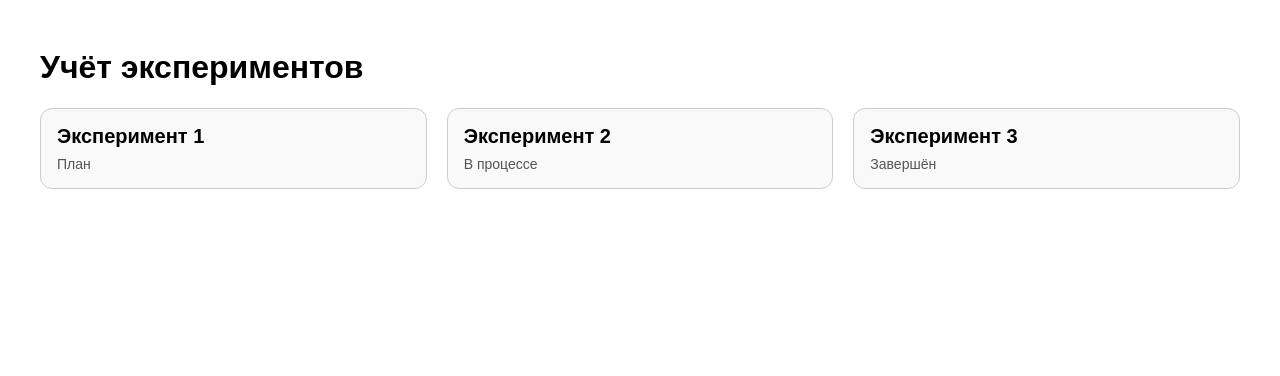
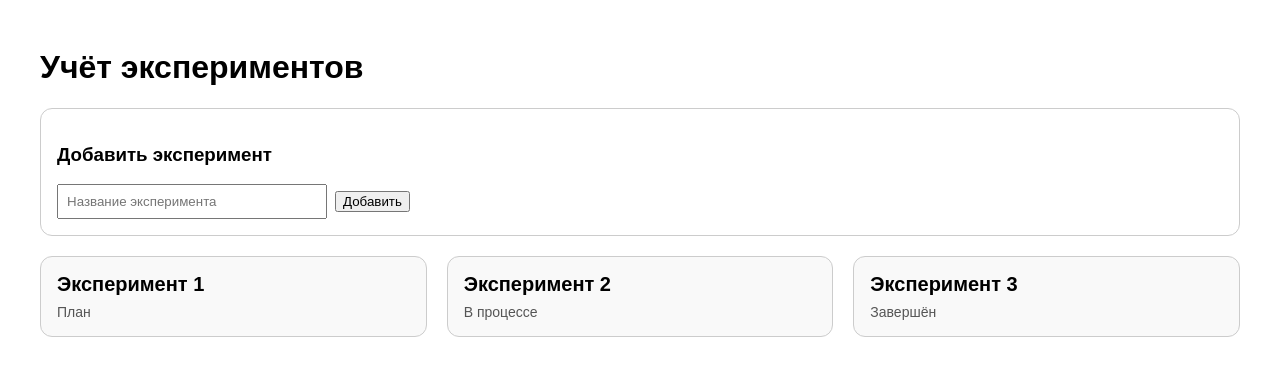
Before and after one commit to Danila7502/experiment-tracker, a React (Create React App) app: page / in a window 1280 px wide. Shown: the top 376 px of the page. Built offline with nearby package versions, Linux system fonts and the light colour scheme.

Commit message:
3 - форма добавления эксперимента

```diff
--- a/src/App.css
+++ b/src/App.css
@@ -29,3 +29,16 @@
   font-size: 14px;
   color: #555;
 }
+.add-block {
+  margin: 20px 0;
+  padding: 16px;
+  border: 1px solid #ccc;
+  border-radius: 12px;
+  background-color: #fff;
+}
+
+.add-block input {
+  padding: 8px;
+  margin-right: 8px;
+  width: 250px;
+}
--- a/src/App.js
+++ b/src/App.js
@@ -8,9 +8,32 @@ function App() {
     { id: 3, name: 'Эксперимент 3', status: 'Завершён' }
   ]);
 
+const [inputValue, setInputValue] = useState('');
+
+const addExperiment = () => {
+  if (inputValue.trim() === '') return;
+  const newExperiment = {
+    id: Date.now(),
+    name: inputValue,
+    status: 'План'
+  };
+  setExperiments([...experiments, newExperiment]);
+  setInputValue('');
+};
+
   return (
     <div className="app">
       <h1>Учёт экспериментов</h1>
+      <div className="add-block">
+        <h3>Добавить эксперимент</h3>
+        <input
+          type="text"
+          value={inputValue}
+          onChange={(e) => setInputValue(e.target.value)}
+          placeholder="Название эксперимента"
+        />
+        <button onClick={addExperiment}>Добавить</button>
+      </div>
       <div className="experiments-grid">
         {experiments.map(exp => (
           <div key={exp.id} className="experiment-card">
```
